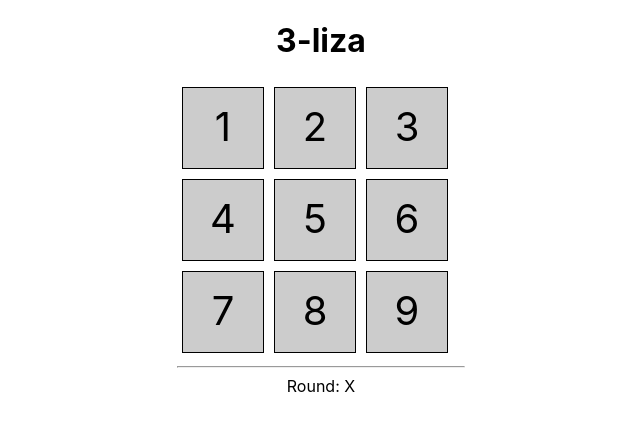
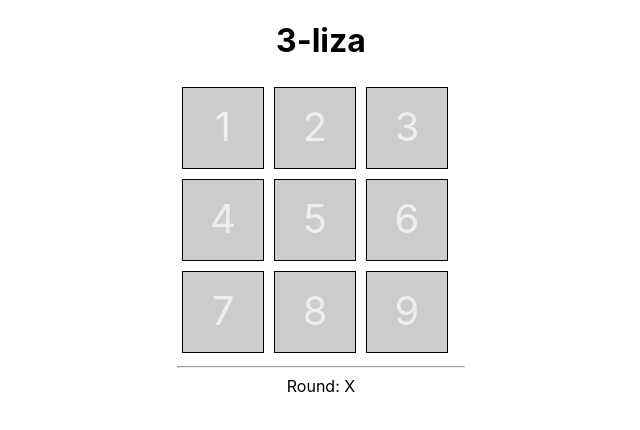
Before and after one commit to jger/triliza, a React (Create React App) app: page / in a window 1280 px wide. Shown: the top 430 px of the page, without its empty margins (319-959 px from the left). Built offline with nearby package versions, Linux system fonts and the light colour scheme.

Commit message:
Show different when box is free

```diff
--- a/src/Box/Box.css
+++ b/src/Box/Box.css
@@ -9,3 +9,7 @@
     line-height: 77px;
     background: #ccc;
 }
+
+.free {
+    color:#eee;
+}
--- a/src/Box/Box.js
+++ b/src/Box/Box.js
@@ -4,10 +4,11 @@ import './Box.css'
 
 const box = (props) => {
 
+    let className = (props.value!=='X' && props.value!=='O') ? 'Box free':'Box';
 
     return (
 
-        <div className='Box' onClick={props.clicked}>
+        <div className={className} onClick={props.clicked}>
             {props.value}
         </div>
 
```
